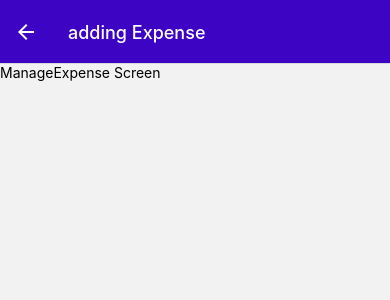
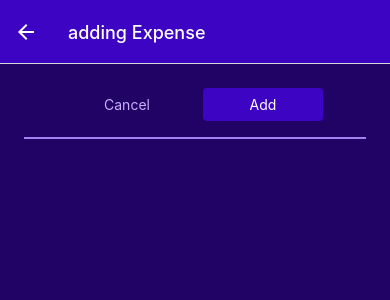
Before and after one commit to HanyMahmoud17/Expense-Tracker-App, a React Native app: screen /manageExpense in a window 390 px wide. Shown: the top 300 px of the page. Built offline with nearby package versions, Linux system fonts and the light colour scheme.

Commit message:
make the component to the button to be use and add the button that i need in manage screen and add its style

```diff
--- /dev/null
+++ b/components/UI/Button.js
@@ -0,0 +1,41 @@
+import { Pressable, StyleSheet, Text, View } from 'react-native'
+import React from 'react'
+import { GlobalStyles } from '../../constants/styles'
+
+const Button = ({children,style,mode}) => {
+    // console.log(children);
+  return (
+    <View style={style}>
+      <Pressable style={({pressed})=> pressed && styles.pressed}>
+        <View style={[styles.button , mode === 'flat' && styles.flat]}>
+            <Text style={[styles.buttonText, mode === 'flat' && styles.flatText]}>{children}</Text>
+        </View>
+      </Pressable>
+    </View>
+  )
+}
+
+export default Button
+
+const styles = StyleSheet.create({
+    button:{
+        backgroundColor:GlobalStyles.colors.primary500,
+        borderRadius:4,
+        padding:8
+    },
+    buttonText:{
+        color:'white',
+        textAlign:'center',
+    },
+    flat:{
+        backgroundColor:'trasparent'
+    },
+    flatText:{
+        color:GlobalStyles.colors.primary100
+    },
+    pressed:{
+        opacity:0.75,
+        backgroundColor:GlobalStyles.colors.primary100,
+        borderRadius:4
+    }
+})
--- a/screens/ManageExpense.js
+++ b/screens/ManageExpense.js
@@ -1,18 +1,65 @@
-import { useLayoutEffect } from 'react';
-import { Text } from 'react-native';
+import { useLayoutEffect } from "react";
+import { StyleSheet, Text, View } from "react-native";
+import IconButton from "../components/UI/IconButton";
+import { GlobalStyles } from "../constants/styles";
+import Button from "../components/UI/Button";
 
-function ManageExpense({route,navigation}) {
+function ManageExpense({ route, navigation }) {
+  const expenseId = route.params?.expenseId;
+  const expenseIdIsExisting = !!expenseId;
 
-  const expenseId=route.params?.expenseId;
-  const expenseIdIsExisting= !!expenseId;
+  useLayoutEffect(() => {
+    navigation.setOptions({
+      title: expenseIdIsExisting ? "editing Expense" : "adding Expense",
+    });
+  }, [navigation, expenseIdIsExisting]);
 
-  useLayoutEffect(()=>{
-    navigation.setOptions({
-      title: expenseIdIsExisting ? 'editing Expense' : 'adding Expense'
-    })
-  },[navigation,expenseIdIsExisting])
+  function deleteExpense() {}
 
-  return <Text>ManageExpense Screen</Text>;
+  return (
+    <View style={styles.container}>
+      <View style={styles.btnsContainer}>
+        <Button style={styles.button} mode="flat">Cancel</Button>
+        <Button style={styles.button}>{expenseIdIsExisting ? 'Update' : 'Add'}</Button>
+      </View>
+
+      <View style={styles.deleteExpense}>
+        {expenseIdIsExisting && (
+          <IconButton
+            icon="trash"
+            size={24}
+            color={GlobalStyles.colors.error500}
+            onPress={deleteExpense}
+          />
+        )}
+      </View>
+    </View>
+  );
 }
 
 export default ManageExpense;
+
+const styles=StyleSheet.create({
+  container:{
+    flex:1,
+    backgroundColor:GlobalStyles.colors.primary800,
+    padding:24
+  },
+  deleteExpense:{
+    alignItems:'center',
+    borderTopWidth:2,
+    borderTopColor:GlobalStyles.colors.primary200,
+    marginTop:16,
+    paddingTop:8,
+  },
+  button:{
+    marginHorizontal:8,
+    minWidth:120
+  },
+  btnsContainer:{
+    flexDirection:'row',
+    alignItems:'center',
+    justifyContent:"center",
+    // gap:8
+  }
+})
```
